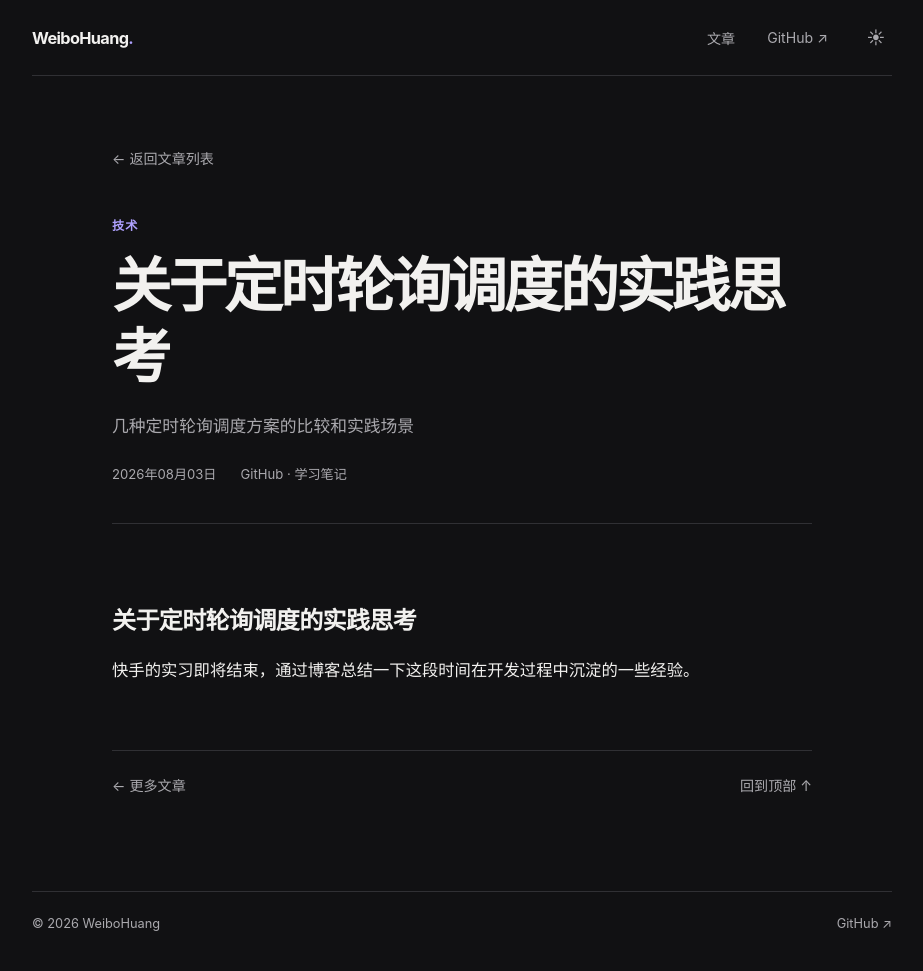
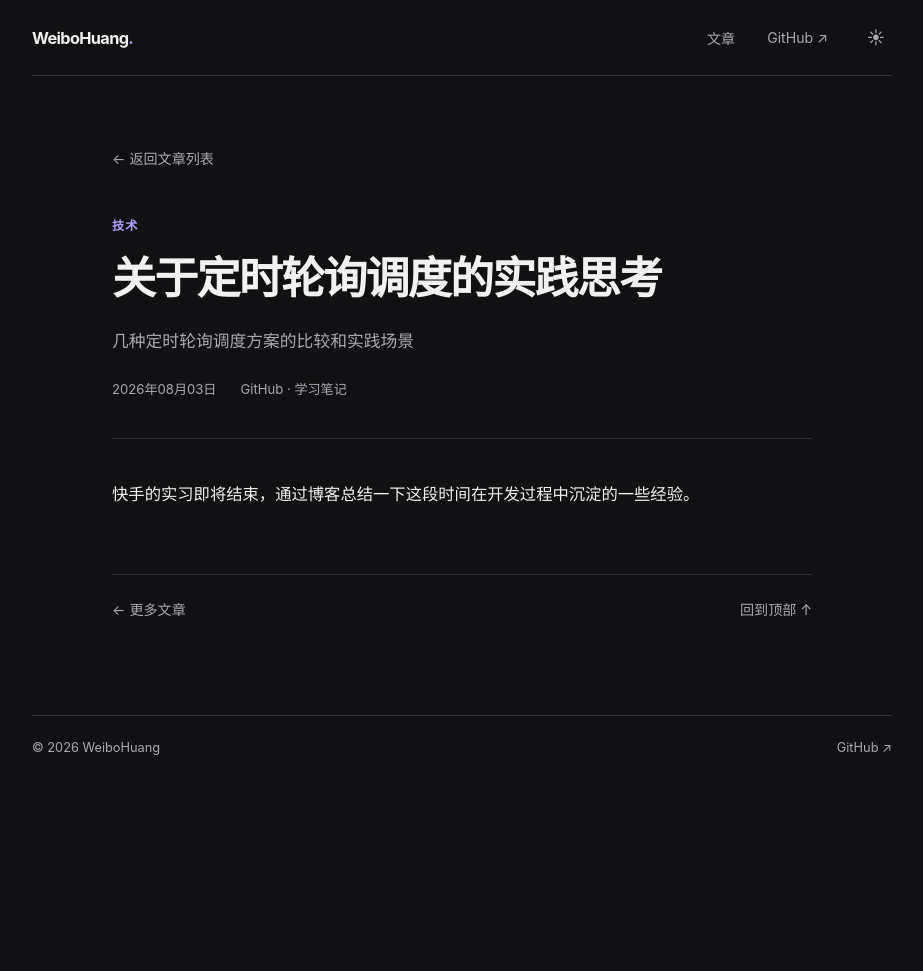
Before and after one commit to hawthornhwb/hawthornhwb.github.io, a Jekyll site: the page built from _posts/2026-08-03-timed-polling-scheduling.md, in a window 1280 px wide. Shown: the whole page, without its empty margins (178-1101 px from the left). Built offline with Jekyll 4.4.1, drawn with Linux system fonts in a browser that asks for light colours; after the commit the page ends 900 px from its top, so only the background shows below that.

Commit message:
Reduce article heading size

```diff
--- a/_posts/2026-08-03-timed-polling-scheduling.md
+++ b/_posts/2026-08-03-timed-polling-scheduling.md
@@ -7,6 +7,4 @@ categories: [技术]
 tags: [GitHub, 学习笔记]
 ---
 
-## 关于定时轮询调度的实践思考
-
 快手的实习即将结束，通过博客总结一下这段时间在开发过程中沉淀的一些经验。
--- a/assets/css/style.css
+++ b/assets/css/style.css
@@ -80,7 +80,7 @@ button { font: inherit; }
 .post-back:hover { color: var(--accent); }
 .post-header { padding: 3rem 0 2.5rem; border-bottom: 1px solid var(--line); }
 .post-label { margin: 0 0 1rem; color: var(--accent); font-size: .76rem; font-weight: 700; letter-spacing: .08em; }
-.post-title { margin: 0; font-size: clamp(2.2rem, 7vw, 3.7rem); font-weight: 760; line-height: 1.2; letter-spacing: -.055em; }
+.post-title { margin: 0; font-size: clamp(1.9rem, 5vw, 2.75rem); font-weight: 720; line-height: 1.3; letter-spacing: -.04em; text-wrap: balance; }
 .post-description { margin: 1.2rem 0 0; color: var(--muted); font-size: 1.05rem; line-height: 1.8; }
 .post-meta { display: flex; flex-wrap: wrap; gap: .5rem 1.5rem; margin-top: 1.4rem; color: var(--muted); font-size: .82rem; }
 .post-content { padding-top: 2.5rem; font-size: 1.02rem; line-height: 1.9; overflow-wrap: break-word; }
```
